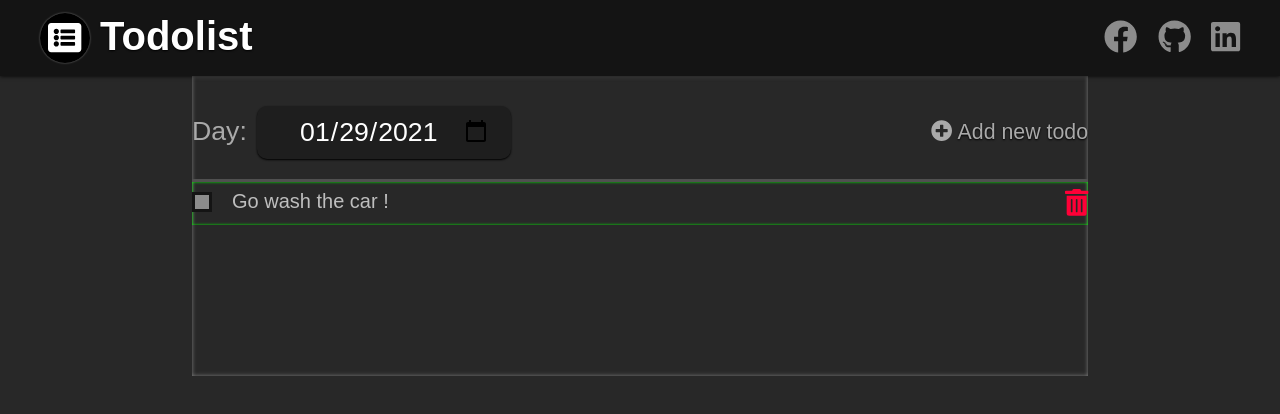
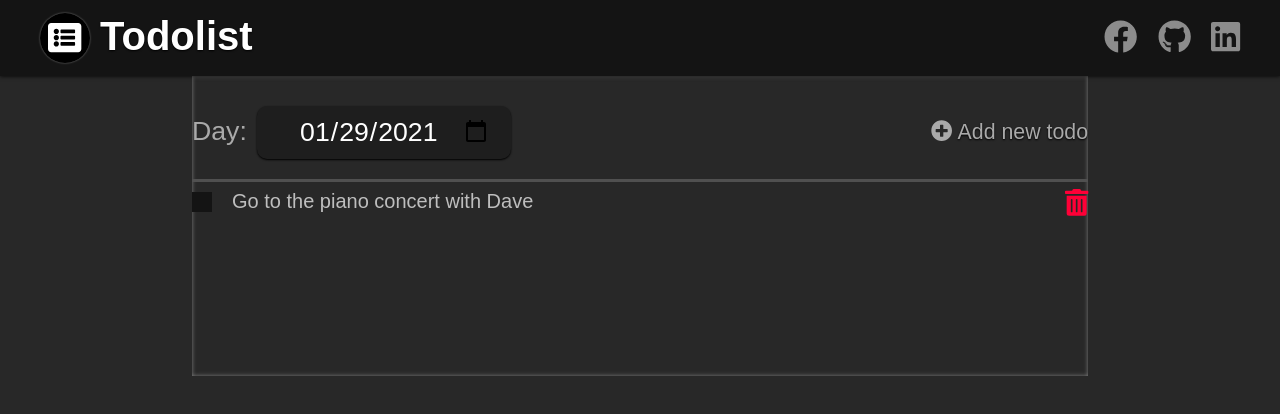
Before and after one commit to Manjaka13/todolist-client, a React (Create React App) app: page / in a window 1280 px wide. Shown: the top 414 px of the page. Built offline with nearby package versions, Linux system fonts and the light colour scheme.

Commit message:
Added todo item component

```diff
--- /dev/null
+++ b/src/Todoitem.js
@@ -0,0 +1,34 @@
+import React from "react";
+import "./styles/Todoitem.scss";
+import {FontAwesomeIcon as Icon} from "@fortawesome/react-fontawesome";
+import {faTrashAlt} from "@fortawesome/free-solid-svg-icons";
+
+function Todoitem(props) {
+	const content = props.content || null;
+	if(content) {
+		const checked = props.checked || false;
+		const checked_className = checked ? "box" : "box box-unchecked"
+		const handle_click = (e) => {
+			if(typeof(props.changed) === "function") {
+				if(e.target.className === "td-item")
+					props.changed("click");
+				else
+					props.changed("delete");
+			}
+
+		};
+
+		return (
+			<div className="td-item" onClick={handle_click}>
+				<div className="check">
+					<div className={checked_className}></div>
+				</div>
+				<p className="text">{content}</p>
+				<Icon className="delete" icon={faTrashAlt} />
+			</div>
+		);
+	}
+	return null;
+}
+
+export default Todoitem;
--- a/src/Todolist.js
+++ b/src/Todolist.js
@@ -1,8 +1,9 @@
 import React, {Component} from "react";
 import "./styles/Todolist.scss";
 import {FontAwesomeIcon as Icon} from "@fortawesome/react-fontawesome";
-import {faPlusCircle, faTrashAlt} from "@fortawesome/free-solid-svg-icons";
+import {faPlusCircle} from "@fortawesome/free-solid-svg-icons";
 import Addform from "./Addform";
+import Todoitem from "./Todoitem";
 
 class Todolist extends Component {
 	constructor(props) {
@@ -50,13 +51,13 @@ class Todolist extends Component {
 					</div>
 					<Addform opened={this.state.addform_opened} finished={this.close_addform} />
 
-					<div className="todo-item">
-						<div className="check">
-							<div className="box"></div>
-						</div>
-						<p className="text">Go wash the car !</p>
-						<Icon className="delete" icon={faTrashAlt} />
-					</div>
+					<Todoitem
+						checked={false}
+						content="Go to the piano concert with Dave"
+						changed={(change) => {
+							console.log(change);
+						}}
+					/>
 
 				</div>
 			</div>
--- /dev/null
+++ b/src/styles/Todoitem.scss
@@ -0,0 +1,56 @@
+.td-item {
+	display: block;
+	width: 100%;
+	padding-top: 10px;
+	padding-bottom: 10px;
+	transition: all 0.2s ease-in-out;
+	&:hover {
+		background: rgb(35, 35, 35);
+	}
+	&:active {
+		box-shadow: 0px 0px 20px white;
+	}
+	.check {
+		display: inline-block;
+		vertical-align: top;
+		width: 20px;
+		height: 20px;
+		overflow: hidden;
+		background: rgb(20, 20, 20);
+		pointer-events: none;
+		.box {
+			display: block;
+			margin: 3px;
+			width: 14px;
+			height: 14px;
+			background: rgb(140, 140, 140);
+			pointer-events: none;
+		}
+		.box-unchecked {
+			background: transparent;
+		}
+	}
+	.text {
+		display: inline-block;
+		vertical-align: top;
+		padding-left: 20px;
+		position: relative;
+		top: -2px;
+		pointer-events: none;
+	}
+	.delete {
+		float: right;
+		cursor: pointer;
+		color: rgb(255, 0, 55);
+		font-size: 20pt;
+		position: relative;
+		top: -3px;
+		transition: all 0.2s ease-in-out;
+		&:hover {
+			color: white;
+		}
+		&:active {
+			box-shadow: 0px 0px 20px white;
+		}
+	}
+}
--- a/src/styles/Todolist.scss
+++ b/src/styles/Todolist.scss
@@ -67,56 +67,5 @@
 				}
 			}
 		}
-		.todo-item {
-			display: block;
-			width: 100%;
-			padding-top: 10px;
-			padding-bottom: 10px;
-			box-shadow: 0px 0px 3px lime inset;
-			transition: all 0.2s ease-in-out;
-			&:hover {
-				background: rgb(35, 35, 35);
-			}
-			.check {
-				display: inline-block;
-				vertical-align: top;
-				width: 20px;
-				height: 20px;
-				overflow: hidden;
-				background: rgb(20, 20, 20);
-				pointer-events: none;
-				.box {
-					display: block;
-					margin: 3px;
-					width: 14px;
-					height: 14px;
-					background: rgb(140, 140, 140);
-					pointer-events: none;
-				}
-			}
-			.text {
-				display: inline-block;
-				vertical-align: top;
-				padding-left: 20px;
-				position: relative;
-				top: -2px;
-				pointer-events: none;
-			}
-			.delete {
-				float: right;
-				cursor: pointer;
-				color: rgb(255, 0, 55);
-				font-size: 20pt;
-				position: relative;
-				top: -3px;
-				transition: all 0.2s ease-in-out;
-				&:hover {
-					color: white;
-				}
-				&:active {
-					box-shadow: 0px 0px 20px white;
-				}
-			}
-		}
 	}
 }
```
